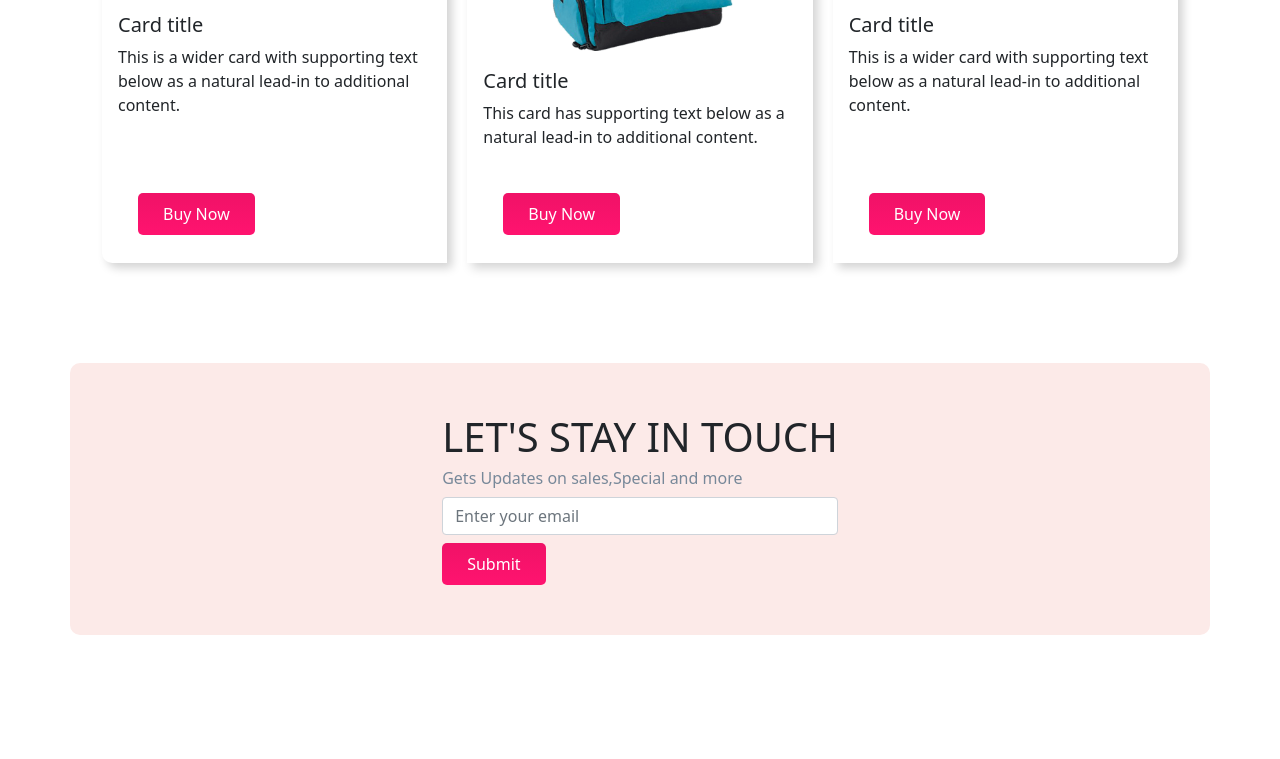
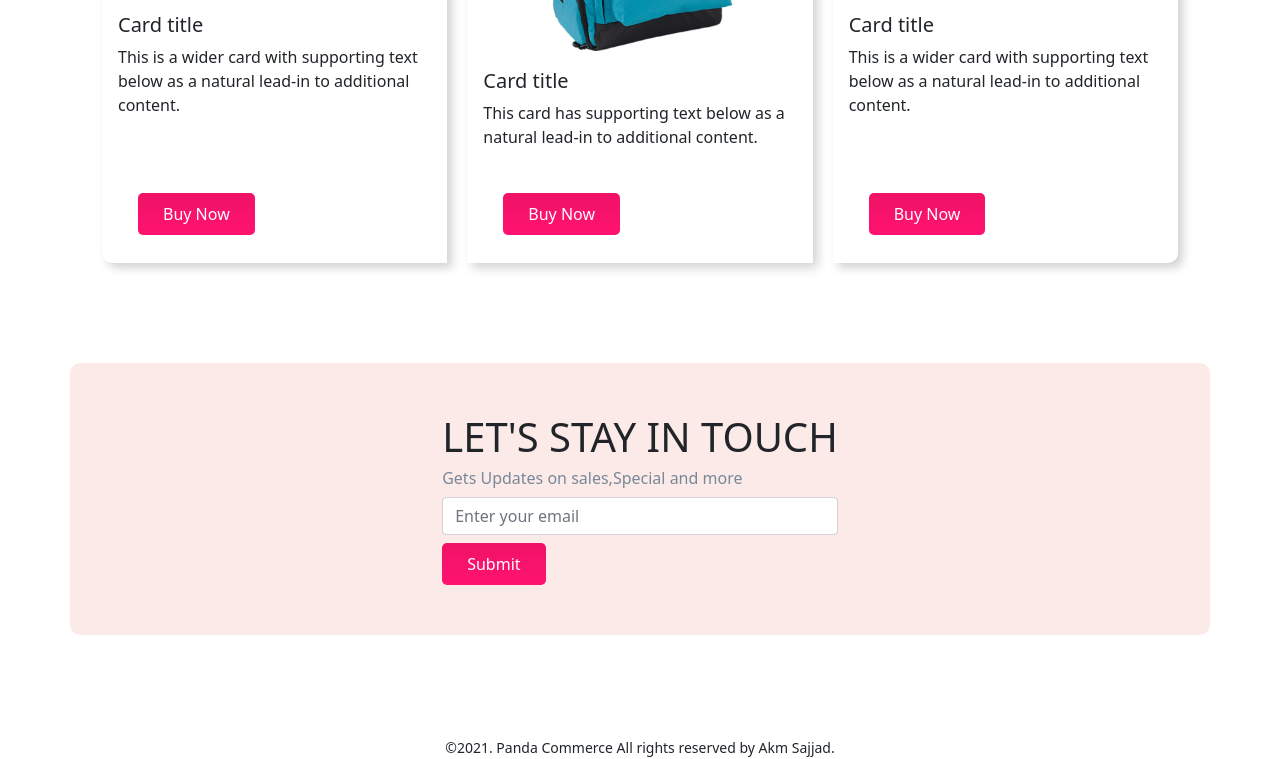
Before and after one commit to akmsajjad/panda-commerce, a plain HTML site: page index.html in a window 1280 px wide. Shown: the part 1983-2742 px from the top of the page. Before the commit the page ends 2718 px from the top, so only its background shows below. Drawn offline with nearby package versions, Linux system fonts and the light colour scheme.

Commit message:
Footer part complete

```diff
--- a/index.html
+++ b/index.html
@@ -206,7 +206,11 @@
         </div>
         <!-- Contact part end -->
 
-
+        <!-- footer part start -->
+        <footer>
+          <small>©2021. Panda Commerce All rights reserved by Akm Sajjad. </small>
+        </footer>
+        <!-- footer part end -->
 
 
 
```
